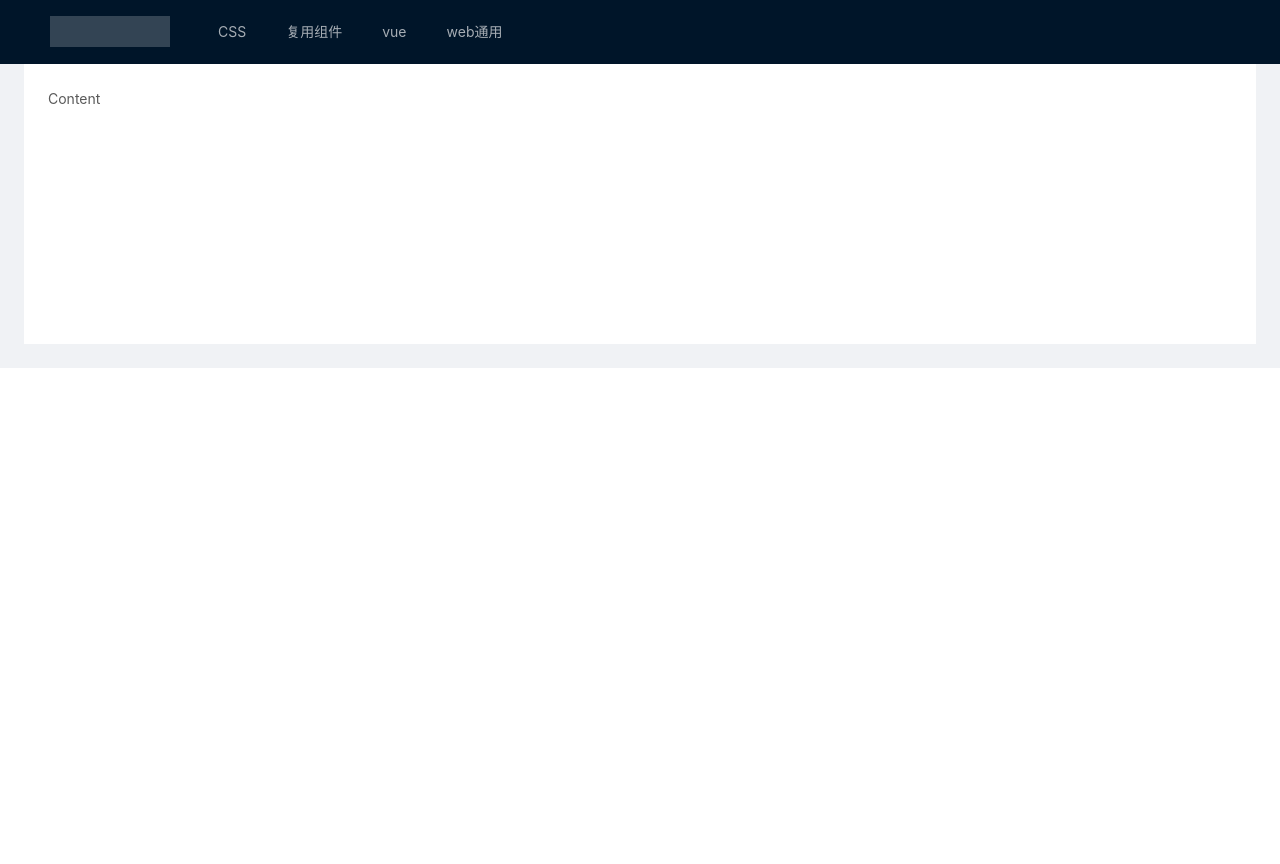
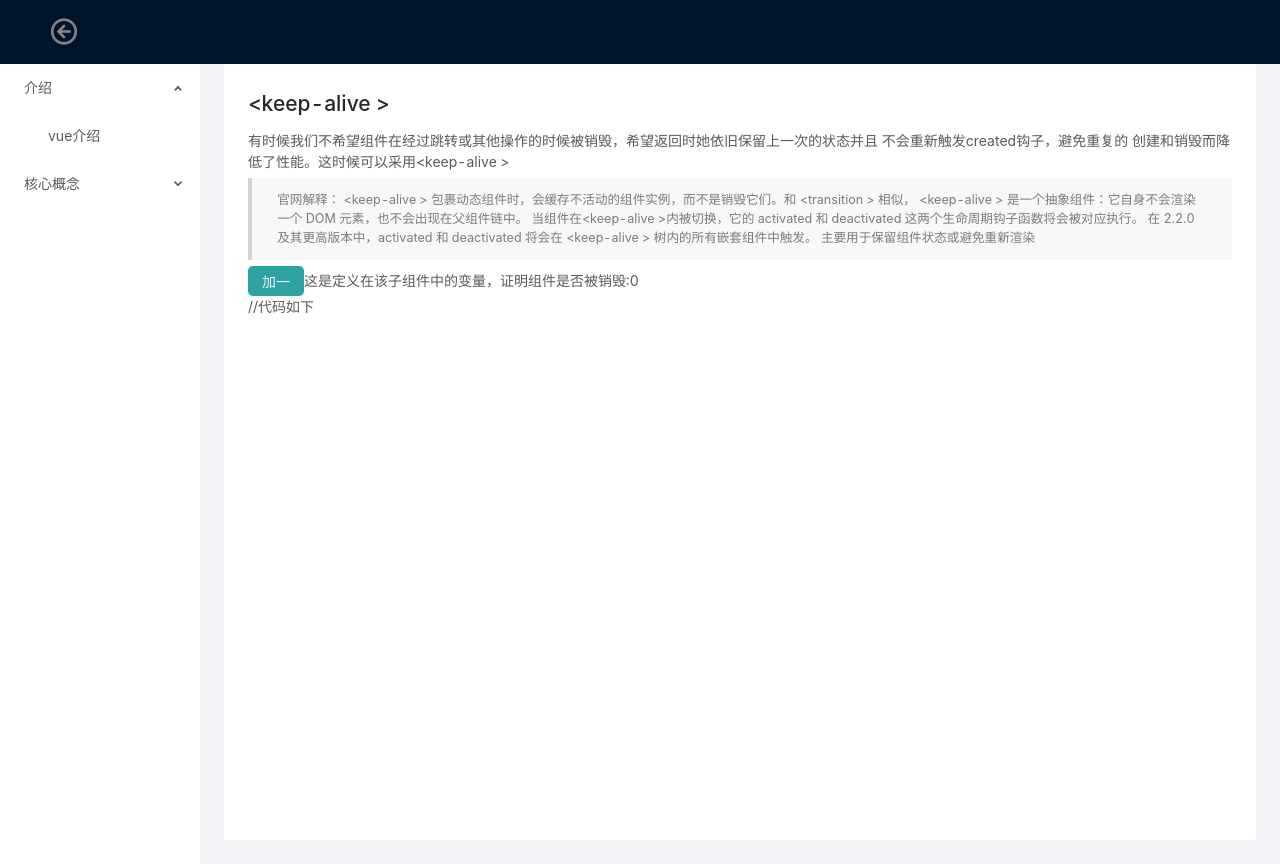
Before and after one commit to 1093872843/vueStudy, a Vue app: page /#/vue/self/vueHtml in a window 1280 px wide. Before the commit this address led to /#/. Before the commit the page ends 800 px from the top, so only its background shows below. Built offline with nearby package versions, Linux system fonts and the light colour scheme.

Commit message:
fixL vue简介

```diff
--- a/src/global-config/global-css/demo-css.less
+++ b/src/global-config/global-css/demo-css.less
@@ -30,3 +30,34 @@
     }
   }
 }
+//引用文字的全局样式
+.quote-div {
+  background-color: #f8f8f8;
+  color: #807979;
+  padding: 1em 2em;
+  font-size: 0.9em;
+  border-left: #d3d3d3 solid 4px;
+  margin: 0.5em 0px;
+}
+
+.textArea-div {
+  text-indent: 2em;
+}
+.div-button {
+  display: inline-block;
+  background-color: rgb(45, 163, 163);
+  border-radius: 5px;
+  padding: 0.3em 1em;
+  color: #f8f8f8;
+  cursor: pointer;
+  //取消双击选择文字
+  -moz-user-select: none; /*火狐*/
+  -webkit-user-select: none; /*webkit浏览器*/
+  -ms-user-select: none; /*IE10*/
+  -khtml-user-select: none; /*早期浏览器*/
+  user-select: none;
+  transition: all 0.2s cubic-bezier(0.645, 0.045, 0.355, 1);
+}
+.div-button:active {
+  background-color: rgb(46, 134, 134);
+}
--- a/src/router/index.js
+++ b/src/router/index.js
@@ -2,7 +2,7 @@ import Vue from "vue";
 import Router from "vue-router";
 import Home from "@/view/Home/index";
 import NotFound from "@/view/Home/index";
-import HomeBarSelf from "@/view/Home/HomeBarSelf"
+import HomeBarSelf from "@/view/Home/HomeBarSelf";
 
 Vue.use(Router);
 
@@ -12,10 +12,10 @@ const CORE_ROUTE = [
     // 结果页面
     path: "/",
     name: "home",
-    component: Home,
-/*  prop:true, 作用等同于tbeforeRouteEnter,不同的的是获取方式，通过定义组件中的prop属性，来获取路由上的参数。而不是使用beforeRouteEnter
+    component: Home
+    /*  prop:true, 作用等同于tbeforeRouteEnter,不同的的是获取方式，通过定义组件中的prop属性，来获取路由上的参数。而不是使用beforeRouteEnter
                实现了路由和组建的分离 */
-/*   beforeRouteEnter (to, from, next) {
+    /*   beforeRouteEnter (to, from, next) {
       路由守卫
       路由进入前调用，此时组件实例还没有被创建，所以不存在this指向组件实例，如果想使用this，
       使用next的回调，next回调后，实例已被创建，beforeRouteEnter是唯一需要通过next获取组件实例this的方法
@@ -32,7 +32,7 @@ const CORE_ROUTE = [
       路由首位
       组件离开时调用，如果你希望用户在意外掉关闭，而做出提示时，可以在这里写入相应的提示，并将next(false)返回
     } */
-  },
+  }
 ];
 
 //Css样式路由
@@ -79,7 +79,8 @@ const COMPONENT_ROUTE = [
     // 预览
     path: "/component/singlePreView",
     name: "singlePreView",
-    component: () => import("@/view/wiredComponent/preViewImg/single-preview.vue")
+    component: () =>
+      import("@/view/wiredComponent/preViewImg/single-preview.vue")
   },
   {
     // 拖动
@@ -114,6 +115,40 @@ const VUE_ROUTE = [
         component: () => import("@/view/weirdVue/weirdVuex/introduce.vue")
       }
     ]
+  },
+  {
+    // vue技术
+    path: "/vue/self",
+    name: "vue",
+    component: () => import("@/view/weirdVue/vue/index.vue"),
+    //子路由能够继承路由的内容作为前缀，同时和<router-view>组合使用能够实现单个页面的内容切换，而不是页面跳转。
+    children: [
+      {
+        path: "introduce",
+        component: () => import("@/view/weirdVue/vue/introduce.vue")
+      },
+      {
+        path: "vueHtml",
+        component: () => import("@/view/weirdVue/vue/vueHtml.vue"),
+      }
+    ]
+  },
+  {
+    // webpack技术
+    path: "/webpack",
+    name: "vue",
+    component: () => import("@/view/weirdVue/webpack/index.vue"),
+    //子路由能够继承路由的内容作为前缀，同时和<router-view>组合使用能够实现单个页面的内容切换，而不是页面跳转。
+    children: [
+      {
+        path: "introduce",
+        component: () => import("@/view/weirdVue/webpack/introduce.vue")
+      },
+      // {
+      //   path: "vueHtml",
+      //   component: () => import("@/view/weirdVue/webpack/1.vue"),
+      // }
+    ]
   }
 ];
 
@@ -139,6 +174,8 @@ const ERR_ROUTE = [
     redirect: "/"
   }
 ];
+
+//路由的最终结果需要的是一个含有指定格式的对象。
 let router = new Router({
   routes: [
     ...CORE_ROUTE,
@@ -150,6 +187,7 @@ let router = new Router({
     ...ERR_ROUTE
   ]
 });
+
 //异步加载问题有时会导致Loading chunk failed错误，这是由于加载js失败
 //我们使用异常捕获，重新加载页面,也可以做一些其他的异常捕获。
 router.onError(error => {
@@ -161,4 +199,13 @@ router.onError(error => {
   }
 });
 
+/* vue-router 3.1版本以上，重复点击同一个路由地址会报错  NavigationDuplicated
+  该报错不影响功能，但是很烦。添加以下代码可以解决该报错。
+  或者你可以将vue-router 换成3.1以前的版本
+*/
+const originalPush = Router.prototype.push;
+Router.prototype.push = function push(location) {
+  return originalPush.call(this, location).catch(err => err);
+};
+
 export default router;
--- a/src/view/weirdVue/index.vue
+++ b/src/view/weirdVue/index.vue
@@ -2,7 +2,10 @@
   <div class="flex-container">
     <template v-for="item in sourceData">
       <router-link :to="item.path" :key="item.path">
-        <div class="flex-item shadow-f01" :style="getRandomColor(item.name, item.width)">
+        <div
+          class="flex-item shadow-f01"
+          :style="getRandomColor(item.name, item.width)"
+        >
           <div class="item-name">{{ item.name }}</div>
           <div class="item-desc">{{ item.description }}</div>
         </div>
@@ -22,13 +25,25 @@ export default {
           description: "vuex",
           path: "/vue/vuex"
         },
+        {
+          name: "vue",
+          icon: "",
+          description: "vue",
+          path: "/vue/self"
+        },
+        {
+          name: "webpack",
+          icon: "",
+          description: "webpack",
+          path: "/webpack"
+        }
       ]
     };
   },
   methods: {
     getRandomColor(name, width) {
       let returnstr = "";
-      let colorCode = 5387;
+      let colorCode = 5412;
       for (let i = name.length - 1; i > -1; i--) {
         colorCode += (colorCode << 5) + name.charCodeAt(i);
       }
@@ -66,7 +81,6 @@ export default {
       line-height: 3em;
       transition: 0.3s;
     }
-
   }
 }
 
--- /dev/null
+++ b/src/view/weirdVue/vue/index.vue
@@ -0,0 +1,83 @@
+<template>
+  <a-layout id="components-layout-demo-top-side-2">
+    <a-layout-header class="header">
+      <span class="iconfont icon-fanhui route-icon" @click="goBack"></span>
+    </a-layout-header>
+    <a-layout style="height:100vh">
+      <a-layout-sider width="200" class="scroll-hide">
+        <a-menu
+          mode="inline"
+          :default-selected-keys="['1']"
+          :default-open-keys="['sub1']"
+          :style="{ height: '100%', borderRight: 0 }"
+        >
+          <a-sub-menu key="sub1">
+            <span slot="title">介绍</span>
+            <a-menu-item
+              key="/vue/self/introduce"
+              @click="toDetail('/vue/self/introduce')"
+            >
+              vue介绍
+            </a-menu-item>
+          </a-sub-menu>
+          <a-sub-menu key="sub2">
+            <span slot="title">核心概念</span>
+            <a-menu-item key="4" @click="toDetail('/vue/self/vueHtml')">
+              独特的元素标签
+            </a-menu-item>
+          </a-sub-menu>
+        </a-menu>
+      </a-layout-sider>
+      <a-layout style="padding: 0 24px 24px;height:100%">
+        <a-layout-content
+          :style="{
+            background: '#fff',
+            padding: '24px',
+            margin: 0,
+            minHeight: '280px',
+            height: '100%'
+          }"
+        >
+          <keep-alive>
+            <router-view></router-view>
+          </keep-alive>
+        </a-layout-content>
+      </a-layout>
+    </a-layout>
+  </a-layout>
+</template>
+
+<script>
+export default {
+  methods: {
+    goBack() {
+     this.$router.push('/vue');
+    },
+    toDetail(path) {
+      this.$router.push(path);
+    }
+  }
+};
+</script>
+
+<style>
+.scroll-hide {
+  overflow: hidden;
+}
+.scroll-hide:hover {
+  overflow-y: auto;
+}
+
+.route-icon {
+  color: #868383;
+  font-size: 2em;
+  transition: 0.2s;
+  -webkit-transition: 0.2s; /* Safari */
+}
+.route-icon:hover {
+  cursor: pointer;
+  color: aliceblue;
+  transition: 0.2s;
+  -webkit-transition: 0.2s; /* Safari */
+}
+</style>
--- /dev/null
+++ b/src/view/weirdVue/vue/introduce.vue
@@ -0,0 +1,13 @@
+<template>
+
+</template>
+
+<script>
+export default {
+
+}
+</script>
+
+<style>
+
+</style>
--- /dev/null
+++ b/src/view/weirdVue/vue/vueHtml.vue
@@ -0,0 +1,49 @@
+<template>
+  <div>
+    <h2>&lt;keep-alive &gt;</h2>
+    <div>
+      有时候我们不希望组件在经过跳转或其他操作的时候被销毁，希望返回时她依旧保留上一次的状态并且
+      不会重新触发created钩子，避免重复的
+      创建和销毁而降低了性能。这时候可以采用&lt;keep-alive &gt;
+      <div class="quote-div">
+        官网解释： &lt;keep-alive &gt;
+        包裹动态组件时，会缓存不活动的组件实例，而不是销毁它们。和
+        &lt;transition &gt; 相似， &lt;keep-alive &gt;
+        是一个抽象组件：它自身不会渲染一个 DOM 元素，也不会出现在父组件链中。
+        当组件在&lt;keep-alive &gt;内被切换，它的 activated 和 deactivated
+        这两个生命周期钩子函数将会被对应执行。 在 2.2.0
+        及其更高版本中，activated 和 deactivated 将会在 &lt;keep-alive &gt;
+        树内的所有嵌套组件中触发。 主要用于保留组件状态或避免重新渲染
+      </div>
+    </div>
+    <div>
+      <div class="div-button" @click="keepAliveCount++">加一</div>
+      <label
+        >这是定义在该子组件中的变量，证明组件是否被销毁:{{
+          keepAliveCount
+        }}</label
+      >
+    </div>
+
+    <div>
+      //代码如下
+      <div>
+        <keep-alive>
+          <router-view></router-view>
+        </keep-alive>
+      </div>
+    </div>
+  </div>
+</template>
+
+<script>
+export default {
+  data() {
+    return {
+      keepAliveCount: 0
+    };
+  }
+};
+</script>
+
+<style></style>
--- /dev/null
+++ b/src/view/weirdVue/webpack/index.vue
@@ -0,0 +1,83 @@
+<template>
+  <a-layout id="components-layout-demo-top-side-2">
+    <a-layout-header class="header">
+      <span class="iconfont icon-fanhui route-icon" @click="goBack"></span>
+    </a-layout-header>
+    <a-layout style="height:100vh">
+      <a-layout-sider width="200" class="scroll-hide">
+        <a-menu
+          mode="inline"
+          :default-selected-keys="['1']"
+          :default-open-keys="['sub1']"
+          :style="{ height: '100%', borderRight: 0 }"
+        >
+          <a-sub-menu key="sub1">
+            <span slot="title">介绍</span>
+            <a-menu-item
+              key="/vue/self/introduce"
+              @click="toDetail('/webpack/introduce')"
+            >
+              webpack介绍
+            </a-menu-item>
+          </a-sub-menu>
+          <a-sub-menu key="sub2">
+            <span slot="title">核心概念</span>
+            <a-menu-item key="4" @click="toDetail('/vue/webpack/1')">
+              1
+            </a-menu-item>
+          </a-sub-menu>
+        </a-menu>
+      </a-layout-sider>
+      <a-layout style="padding: 0 24px 24px;height:100%">
+        <a-layout-content
+          :style="{
+            background: '#fff',
+            padding: '24px',
+            margin: 0,
+            minHeight: '280px',
+            height: '100%'
+          }"
+        >
+          <keep-alive>
+            <router-view></router-view>
+          </keep-alive>
+        </a-layout-content>
+      </a-layout>
+    </a-layout>
+  </a-layout>
+</template>
+
+<script>
+export default {
+  methods: {
+    goBack() {
+     this.$router.push('/vue');
+    },
+    toDetail(path) {
+      this.$router.push(path);
+    }
+  }
+};
+</script>
+
+<style>
+.scroll-hide {
+  overflow: hidden;
+}
+.scroll-hide:hover {
+  overflow-y: auto;
+}
+
+.route-icon {
+  color: #868383;
+  font-size: 2em;
+  transition: 0.2s;
+  -webkit-transition: 0.2s; /* Safari */
+}
+.route-icon:hover {
+  cursor: pointer;
+  color: aliceblue;
+  transition: 0.2s;
+  -webkit-transition: 0.2s; /* Safari */
+}
+</style>
--- a/src/view/weirdVue/weirdVuex/index.vue
+++ b/src/view/weirdVue/weirdVuex/index.vue
@@ -17,7 +17,7 @@
               key="/vue/vuex/introduce"
               @click="toDetail('/vue/vuex/introduce')"
             >
-              vue介绍
+              vuex介绍
             </a-menu-item>
             <a-menu-item key="2" @click="toDetail('/vue/vuex/introduce')">
               安装
@@ -87,7 +87,7 @@ export default {
     goBack() {
       this.$router.go(-1);
     },
-    toDetail(paht) {
+    toDetail(path) {
       this.$router.push(path);
     }
   }
```
Also changed, not shown: src/main.js (line endings or trailing spaces), src/view/weirdVue/webpack/introduce.vue (added), 遗留任务.txt.
